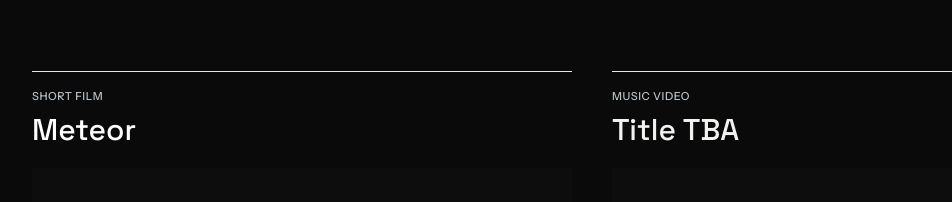
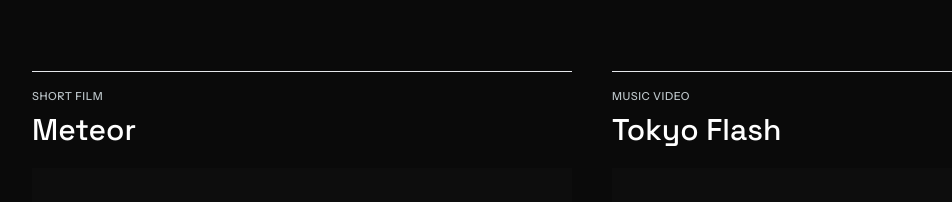
Before and after one commit to Tom-K1009/sa-exhibition-website-codex-prompt-create, a Next.js app: page / in a window 1280 px wide. Shown: the part 1421-1623 px from the top of the page, without its empty margins (48-1000 px from the left). Built offline with nearby package versions, Linux system fonts and the light colour scheme.

Commit message:
Set MV title to Tokyo Flash

```diff
--- a/components/exhibition-page.tsx
+++ b/components/exhibition-page.tsx
@@ -47,7 +47,7 @@ const screeningWorks: ScreeningWork[] = [
   {
     id: "SA—MV01",
     category: "Music Video",
-    title: "Title TBA",
+    title: "Tokyo Flash",
     videoSrc: null
   }
 ];
@@ -510,11 +510,7 @@ export default function ExhibitionPage() {
                   <p className="text-[11px] font-medium uppercase tracking-[0.05em] text-aurora">
                     {work.category}
                   </p>
-                  <h3
-                    className={`mt-2 font-display text-2xl font-medium leading-tight sm:text-3xl ${
-                      work.title === "Title TBA" ? "text-white/42" : "text-white"
-                    }`}
-                  >
+                  <h3 className="mt-2 font-display text-2xl font-medium leading-tight text-white sm:text-3xl">
                     {work.title}
                   </h3>
                 </div>
```
